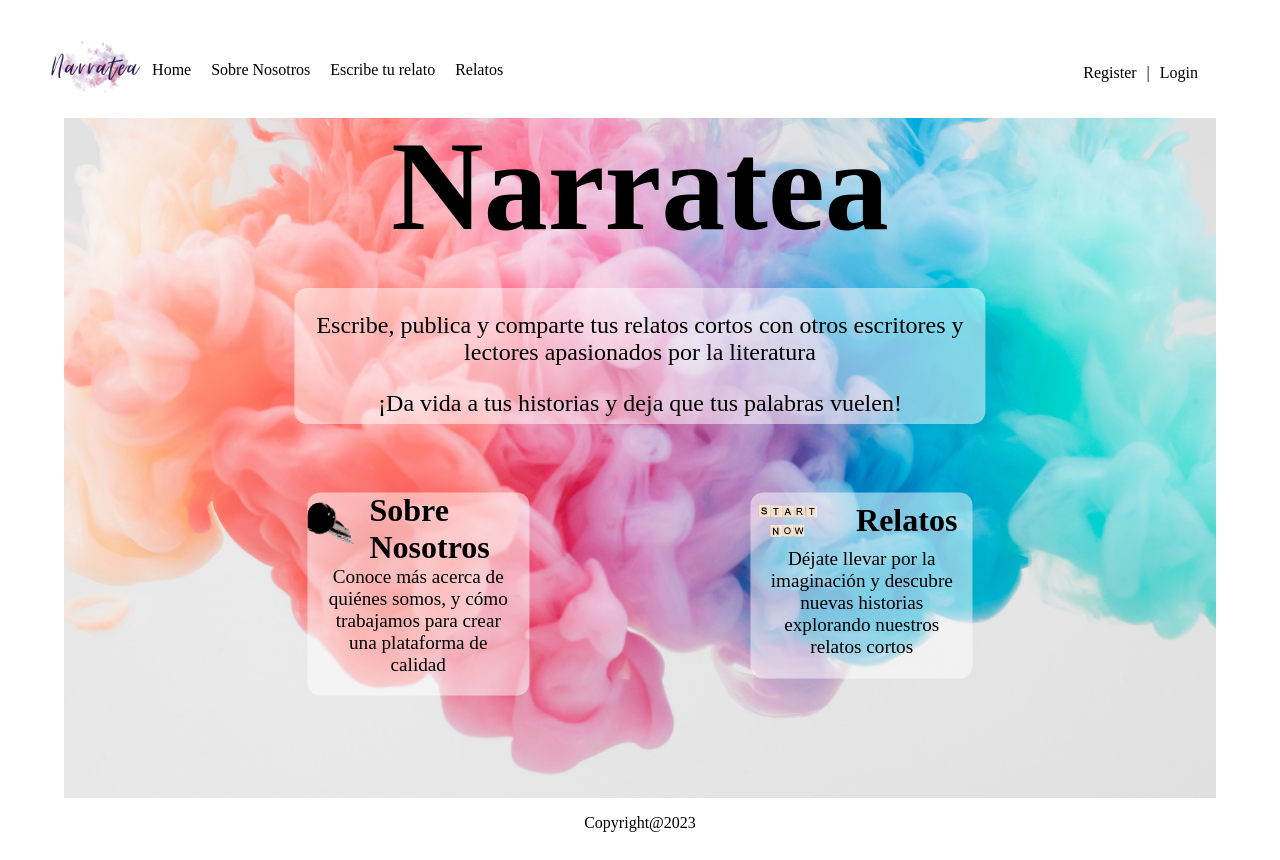
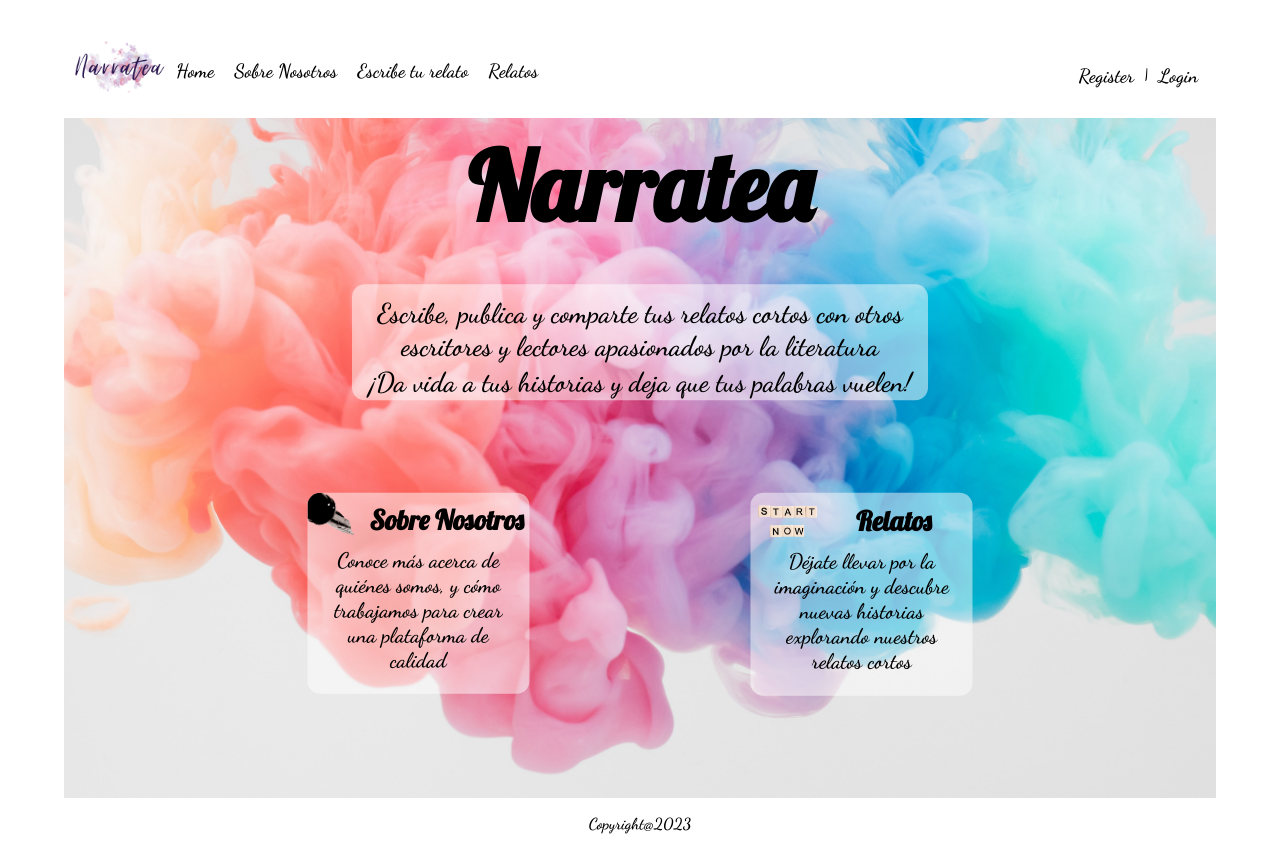
Before and after one commit to JJessa/Narratea, a Vue app: page / in a window 1280 px wide. Built offline with nearby package versions, Linux system fonts and the light colour scheme.

Commit message:
cambiada tipografia y tamaños en home y aboutUs

```diff
--- a/src/assets/main.css
+++ b/src/assets/main.css
@@ -33,3 +33,12 @@ a,
     padding: 0 2rem;
   }
 } */
+@import url('https://fonts.googleapis.com/css2?family=Dancing+Script:wght@600&family=Lobster&display=swap');
+
+h1, h4, h2 {
+  font-family: 'Lobster', cursive;
+}
+
+body, input, textarea {
+  font-family: 'Dancing Script', cursive;
+}
--- a/src/components/NavBar.vue
+++ b/src/components/NavBar.vue
@@ -26,7 +26,8 @@
 
 <style scoped>
 .img_logo {
-  height: 3.5rem;;
+  height: 3.5rem;
+  margin-left: 1.5rem;
 }
 
 #logo_hover:hover:after {
@@ -49,7 +50,7 @@ ul{
 
 li {
   margin: 0 0.625rem;
-
+  font-size: 1.2rem;
 }
 
 a {
--- a/src/views/AboutUsView.vue
+++ b/src/views/AboutUsView.vue
@@ -53,7 +53,7 @@ import Footer from '../components/Footer.vue'
   margin-top: 5rem;
 }
 .div_questions h2 {
-  font-size: 1.8rem;
+  font-size: 1.7rem;
 }
 .div_questions p {
   font-size: 1.3rem;
@@ -70,8 +70,8 @@ import Footer from '../components/Footer.vue'
 
 .background_div h2 {
   text-align: center;
-  font-size: 3.5rem;
-  margin: 0 auto;
+  font-size: 2.5rem;
+  margin: .5rem auto;
 }
 .form_div {
   width: 80%;
@@ -109,8 +109,8 @@ textarea {
 }
 
 ::placeholder {
-  font-size: 1rem;
-  padding-left: 0.5rem;
+  font-size: 1.15rem;
+  padding: 1rem;
 }
 
 button {
--- a/src/views/HomeView.vue
+++ b/src/views/HomeView.vue
@@ -8,7 +8,7 @@
   </div>
   <div class="top_child_div">
       <p class="home_parraf">Escribe, publica y comparte tus relatos cortos con otros escritores y lectores apasionados por la literatura</p>
-      <p class="home_parraf">¡Da vida a tus historias y deja que tus palabras vuelen!</p>
+      <p id="motto" class="home_parraf">¡Da vida a tus historias y deja que tus palabras vuelen!</p>
   </div>
   <div class="total_children_div">
     <div class="about_us children_divs">
@@ -17,7 +17,7 @@
         <img src="../assets/images/pluma.png" alt="pluma_estilografica" class="children_divs_img1">
         <h4>Sobre Nosotros</h4>
       </div>
-      <p> Conoce más acerca de quiénes somos, y cómo trabajamos para crear una plataforma de calidad</p>
+      <p id="children_paragraph1"> Conoce más acerca de quiénes somos, y cómo trabajamos para crear una plataforma de calidad</p>
     </router-link>
     </div>
     <div class="stories children_divs">
@@ -26,7 +26,7 @@
         <img src="../assets/images/letras.png" alt="start_now" class="children_divs_img2">
         <h4 id="stories_children_div_title">Relatos</h4>
       </div>
-      <p> Déjate llevar por la imaginación y descubre nuevas historias explorando nuestros relatos cortos</p>
+      <p id="children_paragraph2"> Déjate llevar por la imaginación y descubre nuevas historias explorando nuestros relatos cortos</p>
     </router-link>
     </div>
   </div>
@@ -53,18 +53,18 @@ import Footer from '../components/Footer.vue'
   margin: 0 auto;
 }
 .top_child_div {
-  width: 60%;
-  height: 20%;
+  width: 50%;
+  height: 17%;
   background-color: #FFFFFF80;
   position: absolute;
-  top: 35%;
+  top: 33%;
   left: 50%;
   transform: translate(-50%, -50%);
   border-radius: .8rem;
 }
 
 .home_title {
-  font-size: 4rem;
+  font-size: 3rem;
   position: absolute;
   top: 10%;
   left: 50%;
@@ -72,7 +72,12 @@ import Footer from '../components/Footer.vue'
 }
 .home_parraf {
   text-align: center;
-  font-size: 1.5rem;
+  font-size: 1.7rem;
+  margin-top: 0.8rem;
+}
+
+#motto {
+  margin-top: -1.5rem;
 }
 
 .total_children_div {
@@ -105,7 +110,7 @@ import Footer from '../components/Footer.vue'
   margin-left: 2rem;
 }
 .children_divs_title h4 {
-  font-size: 2rem;
+  font-size: 1.7rem;
   margin: 0;
 }
 .children_divs_img1 {
@@ -124,7 +129,7 @@ import Footer from '../components/Footer.vue'
   margin-top: 0;
   padding-left: 1rem;
   padding-right: 1rem;
-  font-size: 1.2rem;
+  font-size: 1.32rem;
   text-align: center;
 }
 </style>
```
